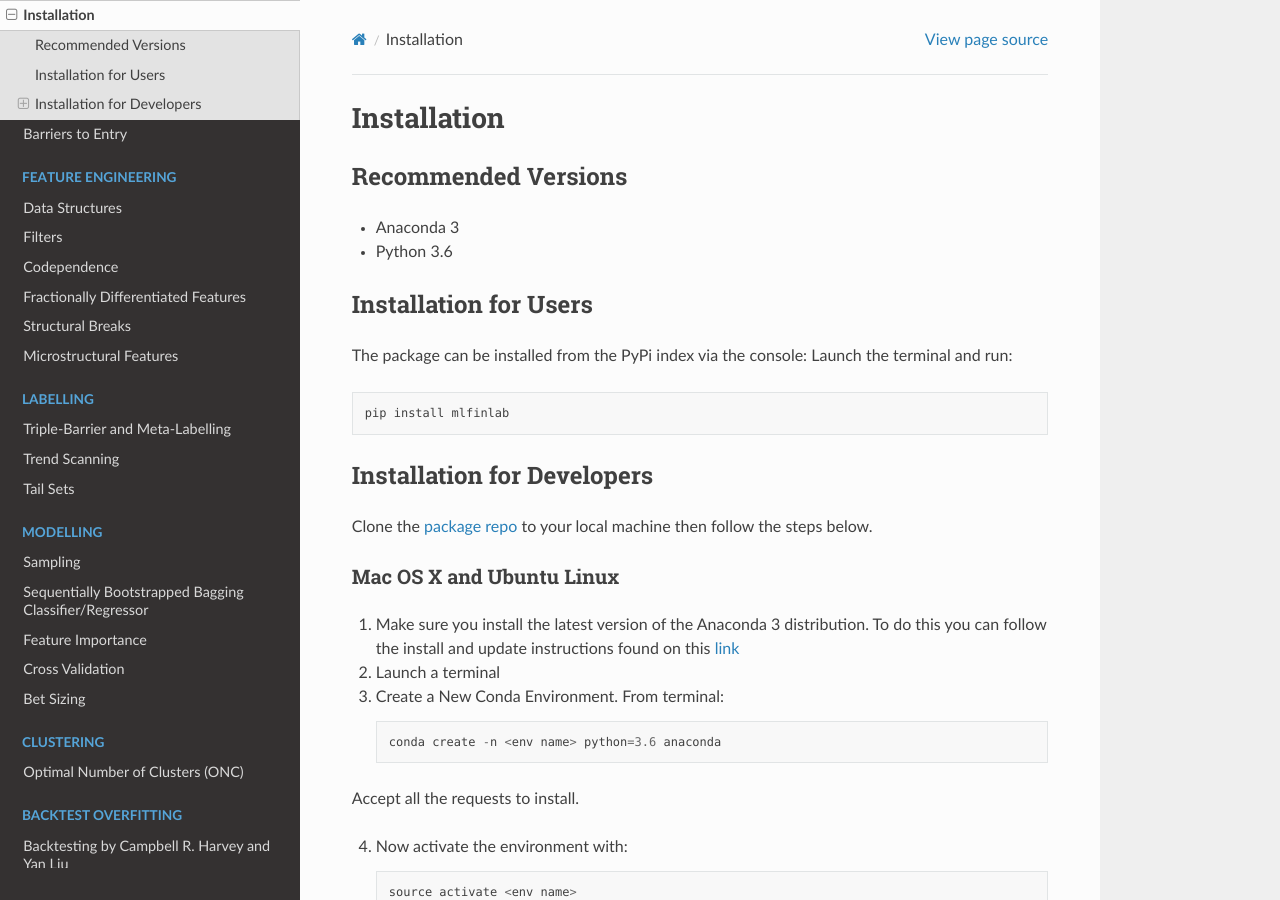
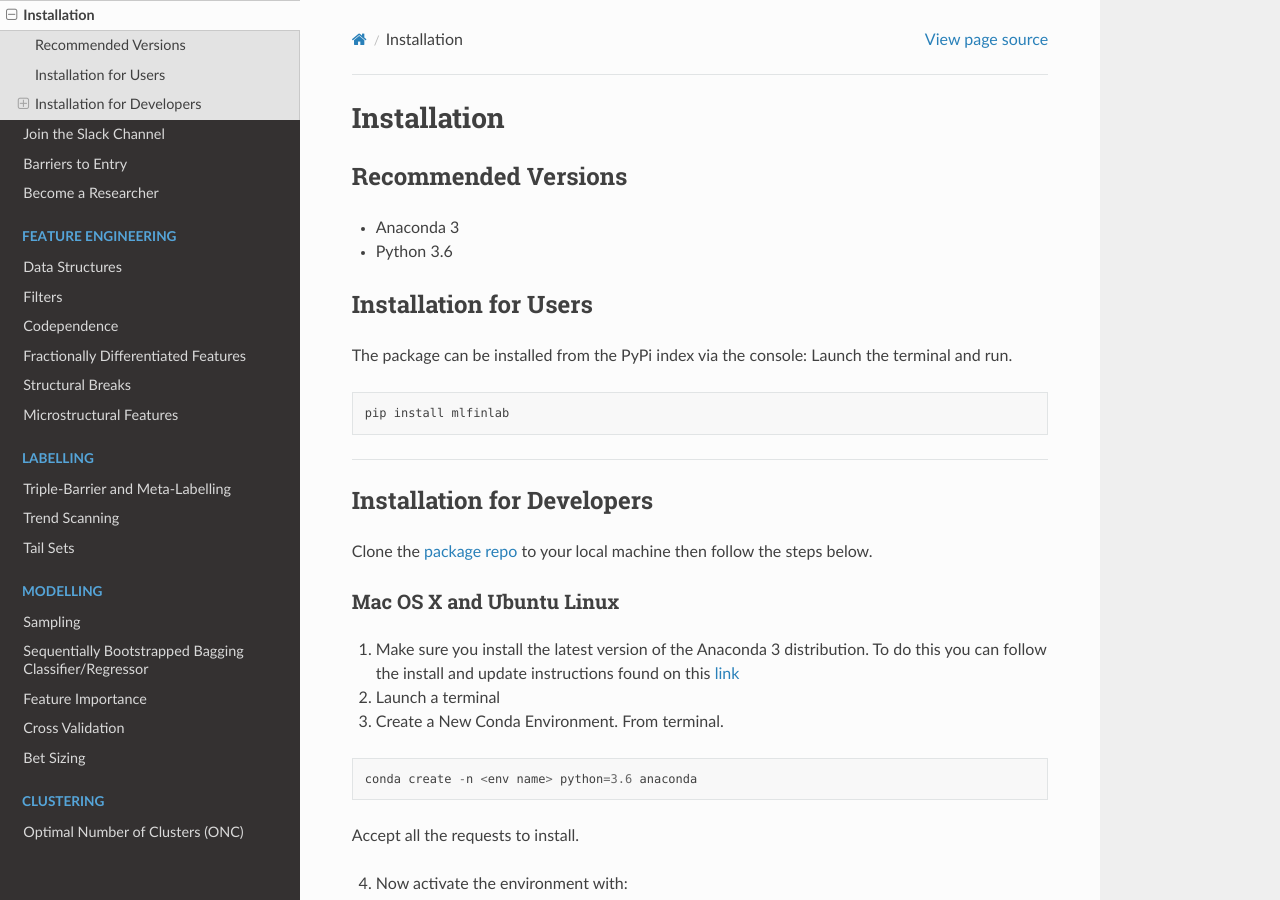
Before and after one commit to hudson-and-thames/mlfinlab, a Sphinx documentation site: the page built from docs/source/getting_started/installation.rst, in a window 1280 px wide and 900 px high. Built offline with Sphinx 7.4.7 and the Read the Docs theme 2.0.0, drawn with Linux system fonts in a browser that asks for light colours; pages that are not in the unit, such as notebooks, are missing from menus.

Commit message:
docs improve: * Add Slack image and refactor * Add Mentorship Program * Contributing refactor * Barriers to entry refactor * Installation refactor * Update index

```diff
--- a/docs/source/additional_information/contributing.rst
+++ b/docs/source/additional_information/contributing.rst
@@ -5,7 +5,7 @@
 ============
 
 Areas of Contribution
-=====================
+#####################
 
 Currently we have a `live project board`_ that follows the principles of Agile Project Management. This board is available to the public and lets everyone know what the maintainers are currently working on. The board has an ice bucket filled with new features and documentation that have priority.
 
@@ -20,7 +20,7 @@
 .. _Research repo: https://github.com/hudson-and-thames/research
 
 Templates
-=========
+#########
 
 We have created `templates`_ to help aid in creating issues and PRs:
 
--- a/docs/source/getting_started/installation.rst
+++ b/docs/source/getting_started/installation.rst
@@ -4,65 +4,83 @@
 ============
 
 Recommended Versions
-====================
+####################
 
 * Anaconda 3
 * Python 3.6
 
 Installation for Users
-======================
+######################
 
 The package can be installed from the PyPi index via the console:
-Launch the terminal and run::
+Launch the terminal and run.
 
-	pip install mlfinlab
+.. code-block::
+
+   pip install mlfinlab
+
+-----------------------------
 
 Installation for Developers
-===========================
+###########################
 
 Clone the `package repo`_ to your local machine then follow the steps below.
 
 Mac OS X and Ubuntu Linux
-~~~~~~~~~~~~~~~~~~~~~~~~~
+*************************
 
 1. Make sure you install the latest version of the Anaconda 3 distribution. To do this you can follow the install and update instructions found on this `link`_
 2. Launch a terminal
-3. Create a New Conda Environment. From terminal::
+3. Create a New Conda Environment. From terminal.
 
-       conda create -n <env name> python=3.6 anaconda
+.. code-block::
+
+   conda create -n <env name> python=3.6 anaconda
 
 Accept all the requests to install.
 
-4. Now activate the environment with::
+4. Now activate the environment with:
 
-		source activate <env name>
+.. code-block::
 
-5. From Terminal: go to the directory where you have saved the file, example::
+   source activate <env name>
 
-	cd Desktop/mlfinlab
+5. From Terminal: go to the directory where you have saved the file, example:
 
-6. Install Python requirements, by running the command::
+.. code-block::
 
- 		pip install -r requirements.txt
+   cd Desktop/mlfinlab
+
+6. Install Python requirements, by running the command:
+
+.. code-block::
+
+   pip install -r requirements.txt
 
 Windows
-~~~~~~~
+*******
 
 1. Download and install the latest version of `Anaconda 3`_
 2. Launch Anaconda Navigator
 3. Click Environments, choose an environment name, select Python 3.6, and click Create
 4. Click Home, browse to your new environment, and click Install under Jupyter Notebook
-5. Launch Anaconda Prompt and activate the environment::
+5. Launch Anaconda Prompt and activate the environment:
 
-		conda activate <env name>
+.. code-block::
 
-6. From Anaconda Prompt: go to the directory where you have saved the file, example::
+   conda activate <env name>
 
-		cd Desktop/mlfinlab
+6. From Anaconda Prompt: go to the directory where you have saved the file, example:
 
-7. Install Python requirements, by running the command::
+.. code-block::
 
-		pip install -r requirements.txt
+   cd Desktop/mlfinlab
+
+7. Install Python requirements, by running the command:
+
+.. code-block::
+
+   pip install -r requirements.txt
 
 .. _package repo: (https://github.com/hudson-and-thames/mlfinlab)
 .. _link: (https://www.anaconda.com/download/#mac)
--- a/docs/source/index.rst
+++ b/docs/source/index.rst
@@ -31,6 +31,7 @@
 
     .. |Python| image:: https://img.shields.io/pypi/pyversions/mlfinlab.svg
         :target: https://pypi.org/project/mlfinlab/
+
 
 MLFinLab is an open-source package based on the research of Dr Marcos Lopez de Prado (`QuantResearch.org`_) in his
 new book Advances in Financial Machine Learning as well as various implementations from the
@@ -104,7 +105,9 @@
     :hidden:
 
     getting_started/installation
+    additional_information/contact
     getting_started/barriers_to_entry
+    getting_started/researcher
 
 .. toctree::
     :maxdepth: 2
```
Also changed, not shown: other parts of docs/source/index.rst (+0 -1 lines), docs/source/additional_information/contact.rst (+10 -6 lines), docs/source/getting_started/barriers_to_entry.rst (+7 -4 lines), docs/source/getting_started/researcher.rst (added, +45 -0 lines), docs/source/additional_information/images/slack.png (added).
